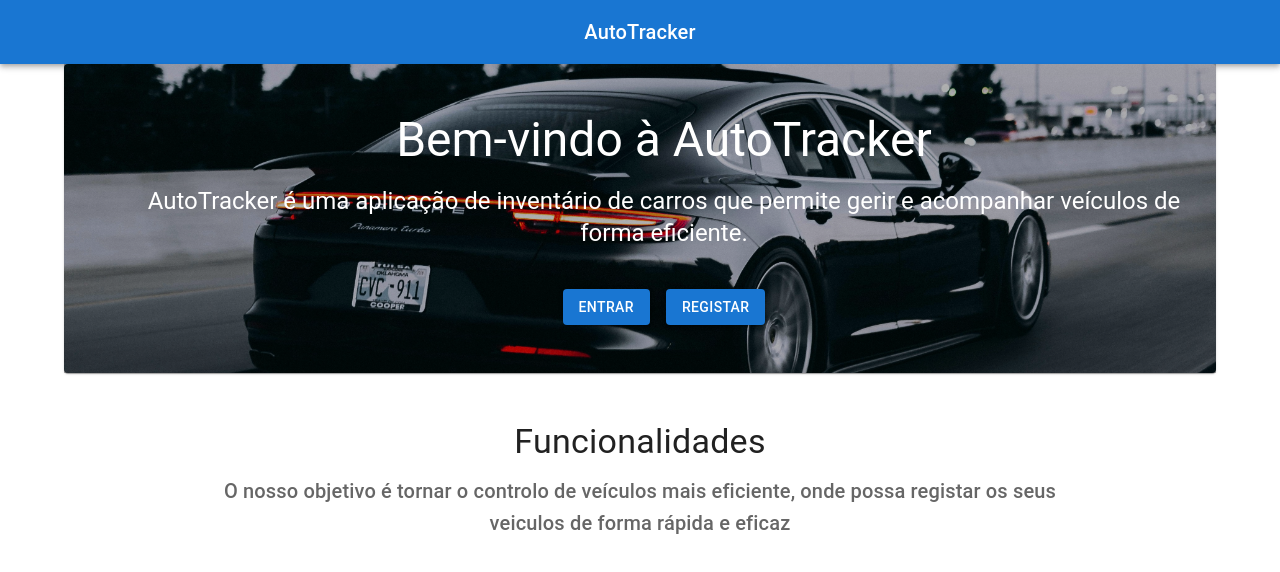
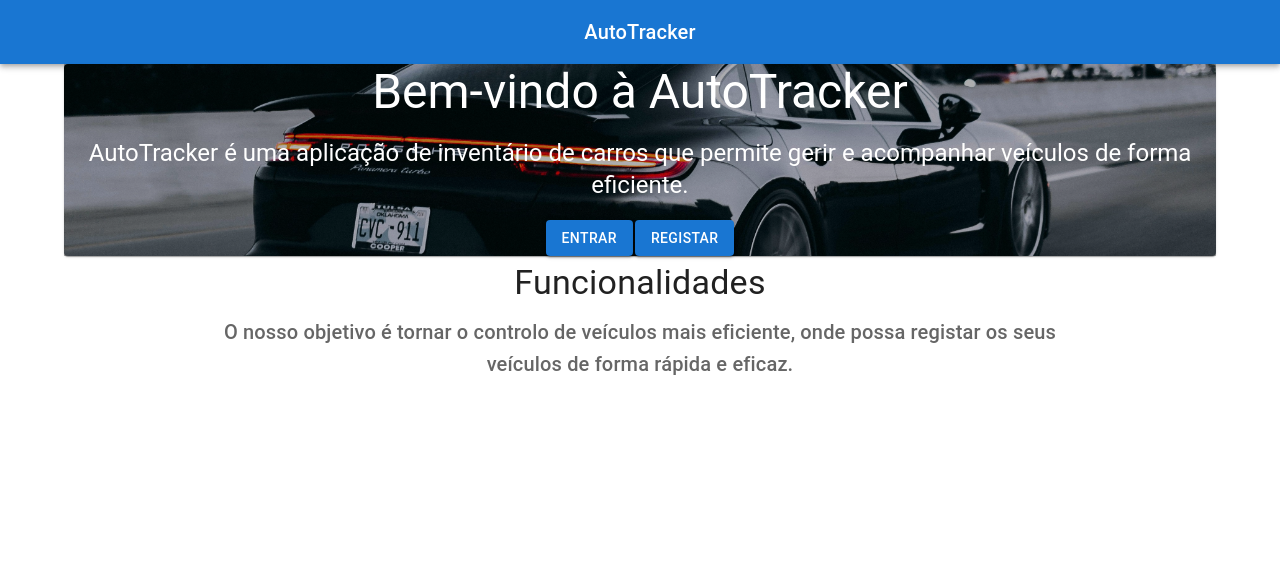
Before and after one commit to Mirandex70/Projetop3, a React (Create React App) app in the folder frontend/: page / in a window 1280 px wide. Shown: the top 572 px of the page. Built offline with nearby package versions, Linux system fonts and the light colour scheme.

Commit message:
home.js com as imagens

```diff
--- a/frontend/src/pages/home.js
+++ b/frontend/src/pages/home.js
@@ -30,6 +30,7 @@ function HomePage() {
   const [cor, setCor] = useState("");
   const [date, setDate] = useState("");
   const [images, setImages] = useState([]);
+  const [selectedImage, setSelectedImage] = useState("");
 
   function getCarros() {
     axios
@@ -69,6 +70,10 @@ function HomePage() {
 
   const handleClose = () => {
     setOpen(false);
+    setMarca("");
+    setCor("");
+    setDate("");
+    setSelectedImage("");
   };
 
   const handleSave = async () => {
@@ -76,6 +81,7 @@ function HomePage() {
       marca,
       cor,
       date,
+      image: selectedImage,
       id_user: userData.user.id_user
     };
 
@@ -84,12 +90,13 @@ function HomePage() {
       console.log(response.data);
       setCarroData([...carroData, response.data.data]);
       handleClose();
-      setMarca("");
-      setCor("");
-      setDate("");
     } catch (error) {
       console.error("There was an error creating the car!", error);
     }
+  };
+
+  const handleImageSelect = (url) => {
+    setSelectedImage(url);
   };
 
   return (
@@ -99,11 +106,11 @@ function HomePage() {
         <Container maxWidth="lg">
           <Box>
             <Paper
-              sx={{
+              style={{
                 position: "relative",
                 backgroundColor: "grey.800",
                 color: "#fff",
-                mb: 6,
+                marginBottom: 6,
                 backgroundSize: "cover",
                 backgroundRepeat: "no-repeat",
                 backgroundPosition: "center",
@@ -111,7 +118,7 @@ function HomePage() {
               }}
             >
               <Box
-                sx={{
+                style={{
                   position: "absolute",
                   top: 0,
                   bottom: 0,
@@ -122,10 +129,10 @@ function HomePage() {
               />
               <Container maxWidth="lg">
                 <Box
-                  sx={{
+                  style={{
                     position: "relative",
-                    p: { xs: 3, md: 6 },
-                    pr: { md: 0 },
+                    padding: { xs: 3, md: 6 },
+                    paddingRight: { md: 0 },
                   }}
                 >
                   <Typography
@@ -140,13 +147,13 @@ function HomePage() {
                     AutoTracker é uma aplicação de inventário de carros que
                     permite gerir e acompanhar veículos de forma eficiente.
                   </Typography>
-                  <Link to="/login" color="inherit">
-                    <Button variant="contained" sx={{ mt: 3, mr: 1 }}>
+                  <Link to="/login" style={{ color: "inherit" }}>
+                    <Button variant="contained" style={{ marginTop: 3, marginRight: 1 }}>
                       Entrar
                     </Button>
                   </Link>
-                  <Link to="/registar" color="inherit">
-                    <Button variant="contained" sx={{ mt: 3, ml: 1 }}>
+                  <Link to="/registar" style={{ color: "inherit" }}>
+                    <Button variant="contained" style={{ marginTop: 3, marginLeft: 1 }}>
                       Registar
                     </Button>
                   </Link>
@@ -170,7 +177,7 @@ function HomePage() {
                 paragraph
               >
                 O nosso objetivo é tornar o controlo de veículos mais eficiente,
-                onde possa registar os seus veiculos de forma rápida e eficaz
+                onde possa registar os seus veículos de forma rápida e eficaz.
               </Typography>
             </Container>
           </Box>
@@ -182,12 +189,12 @@ function HomePage() {
             align="center"
             color="textPrimary"
             gutterBottom
-            sx={{ my: 5 }}
+            style={{ marginTop: 5 }}
           >
             Olá {userData.user.nome}!
           </Typography>
           <TextField label="Pesquisar" variant="outlined" fullWidth />
-          <Box sx={{ mt: 5 }}>
+          <Box style={{ marginTop: 5 }}>
             <Typography
               variant="h6"
               align="center"
@@ -199,14 +206,14 @@ function HomePage() {
             <Button variant="contained" onClick={handleClickOpen}>
               Adicionar Carro
             </Button>
-            <Box sx={{ mt: 5 }}>
+            <Box style={{ marginTop: 5 }}>
               <Grid container spacing={4}>
                 {carroData.map((car, index) => (
                   <Grid item key={index} xs={12} sm={6} md={4}>
                     <Link to={"/car/" + car.id_carro}>
-                      <Card sx={{ maxWidth: 345 }}>
+                      <Card style={{ maxWidth: 345 }}>
                         <CardMedia
-                          sx={{ height: 140 }}
+                          style={{ height: 140 }}
                           image={car.image}
                           title={car.marca}
                         />
@@ -214,7 +221,7 @@ function HomePage() {
                           <Typography gutterBottom variant="h5" component="div">
                             {car.marca}
                           </Typography>
-                          <Typography variant="body2" color="text.secondary">
+                          <Typography variant="body2" color="textSecondary">
                             {car.cor}
                           </Typography>
                         </CardContent>
@@ -236,9 +243,29 @@ function HomePage() {
               <DialogContentText id="alert-dialog-description">
                 Adicione um carro:
               </DialogContentText>
-              {images.map((image, index) => (
-                <img key={index} src={image.url} alt={image.alt} />
-              ))}
+              <Typography variant="subtitle1" gutterBottom>
+                Selecione uma imagem:
+              </Typography>
+              <Grid container spacing={2}>
+                {images.map((img, index) => (
+                  <Grid item xs={4} key={index}>
+                    <Box
+                      onClick={() => handleImageSelect(img.imagens_url)}
+                      style={{
+                        padding: "4px",
+                        cursor: "pointer",
+                        border: selectedImage === img.imagem_url ? `2px solid blue` : "none"
+                      }}
+                    >
+                      <img
+                        src={img.imagens_url}
+                        alt={`Imagem ${index + 1}`}
+                        style={{ width: "100%", display: "block" }}
+                      />
+                    </Box>
+                  </Grid>
+                ))}
+              </Grid>
               <TextField
                 autoFocus
                 margin="dense"
```
